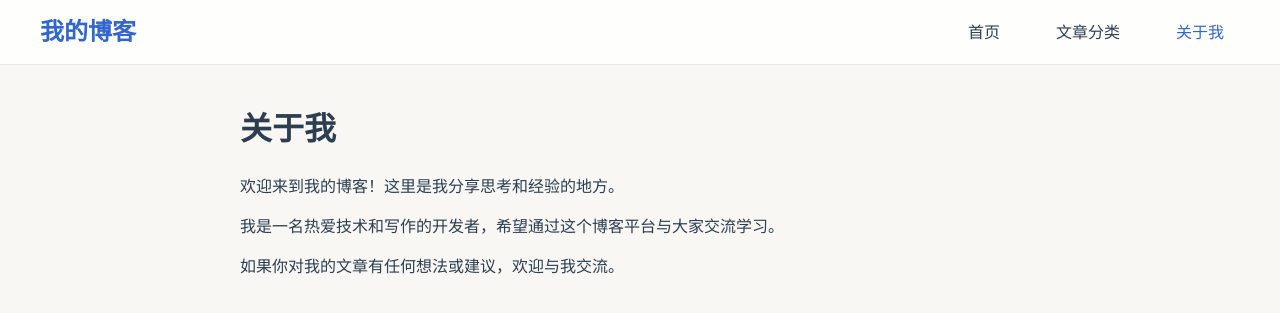
After one commit to wabugua/myfirstweb, a Flask app: page /about in a window 1280 px wide. The commit adds this page. Shown: the top 313 px of the page. Run offline with Flask 3, Linux system fonts and the light colour scheme.

Commit message:
添加分类页面和关于页面，更新了主页样式

```diff
--- a/app.py
+++ b/app.py
@@ -114,5 +114,25 @@ def detail(post_id):
         return "文章不存在", 404
     return render_template('detail.html', post=post)
 
+@app.route('/categories')
+def categories():
+    posts = get_bitable_records()
+    # 根据文章标签或分类字段组织分类数据
+    categories_dict = {}
+    for post in posts:
+        category_name = post.fields.get('分类', '未分类')
+        if category_name not in categories_dict:
+            categories_dict[category_name] = {
+                'name': category_name,
+                'posts': []
+            }
+        categories_dict[category_name]['posts'].append(post)
+
+    return render_template('categories.html', categories=list(categories_dict.values()))
+
+@app.route('/about')
+def about():
+    return render_template('about.html')
+
 if __name__ == '__main__':
     app.run(debug=True)
--- a/static/css/main.css
+++ b/static/css/main.css
@@ -52,7 +52,14 @@ body {
     color: var(--text-color);
     text-decoration: none;
     font-size: 1rem;
-    padding: 8px 0;
+    padding: 8px 16px;
+    border-radius: 8px;
+    transition: all 0.3s ease;
+}
+
+.nav-links a:hover {
+    background-color: rgba(51, 102, 204, 0.1);
+    color: var(--primary-color);
 }
 
 .nav-links a.active {
--- /dev/null
+++ b/templates/about.html
@@ -0,0 +1,14 @@
+{% extends 'base.html' %}
+
+{% block title %}关于我 - 我的博客{% endblock %}
+
+{% block content %}
+<div class="about">
+    <h1 class="page-title">关于我</h1>
+    <div class="about-content">
+        <p>欢迎来到我的博客！这里是我分享思考和经验的地方。</p>
+        <p>我是一名热爱技术和写作的开发者，希望通过这个博客平台与大家交流学习。</p>
+        <p>如果你对我的文章有任何想法或建议，欢迎与我交流。</p>
+    </div>
+</div>
+{% endblock %}
--- a/templates/base.html
+++ b/templates/base.html
@@ -14,6 +14,8 @@
             </div>
             <div class="nav-links">
                 <a href="{{ url_for('index') }}" class="{% if request.endpoint == 'index' %}active{% endif %}">首页</a>
+                <a href="{{ url_for('categories') }}" class="{% if request.endpoint == 'categories' %}active{% endif %}">文章分类</a>
+                <a href="{{ url_for('about') }}" class="{% if request.endpoint == 'about' %}active{% endif %}">关于我</a>
             </div>
         </div>
     </nav>
```
Also changed, not shown: templates/categories.html (added, +26 -0 lines).
